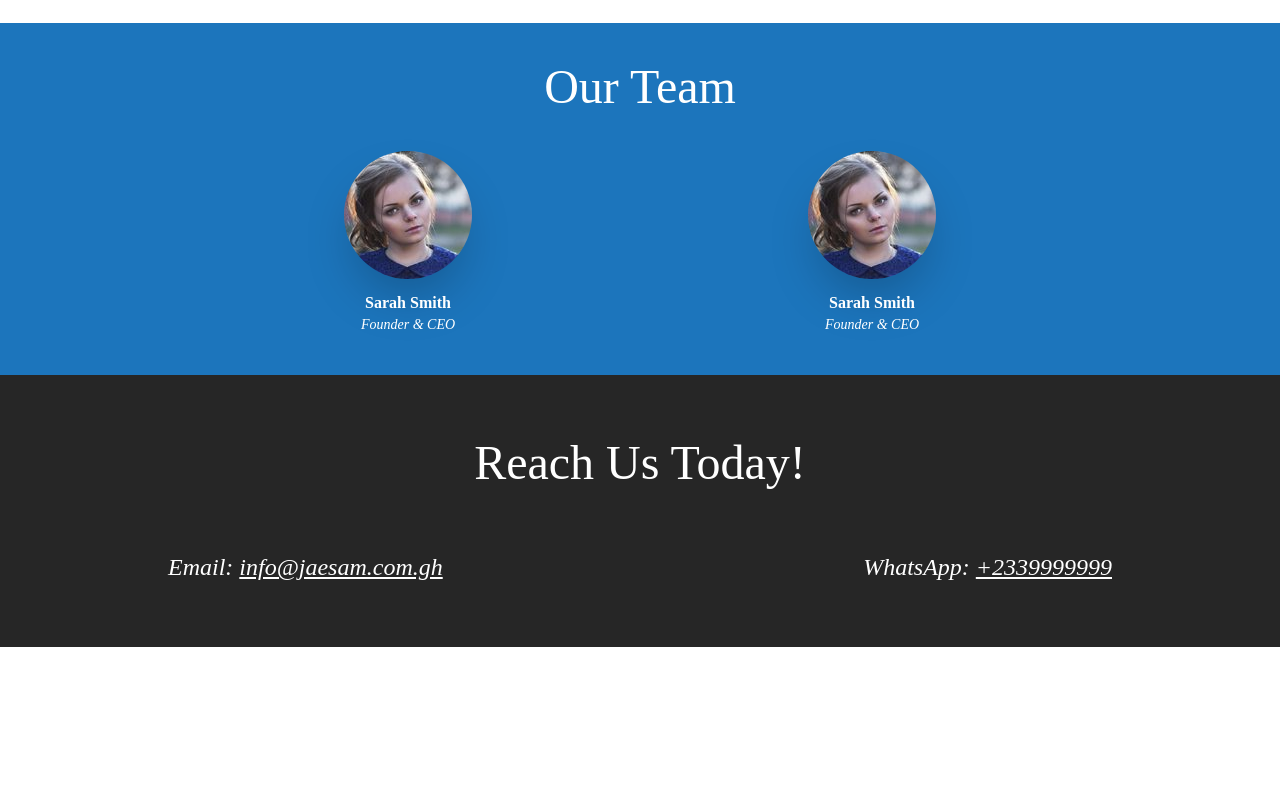
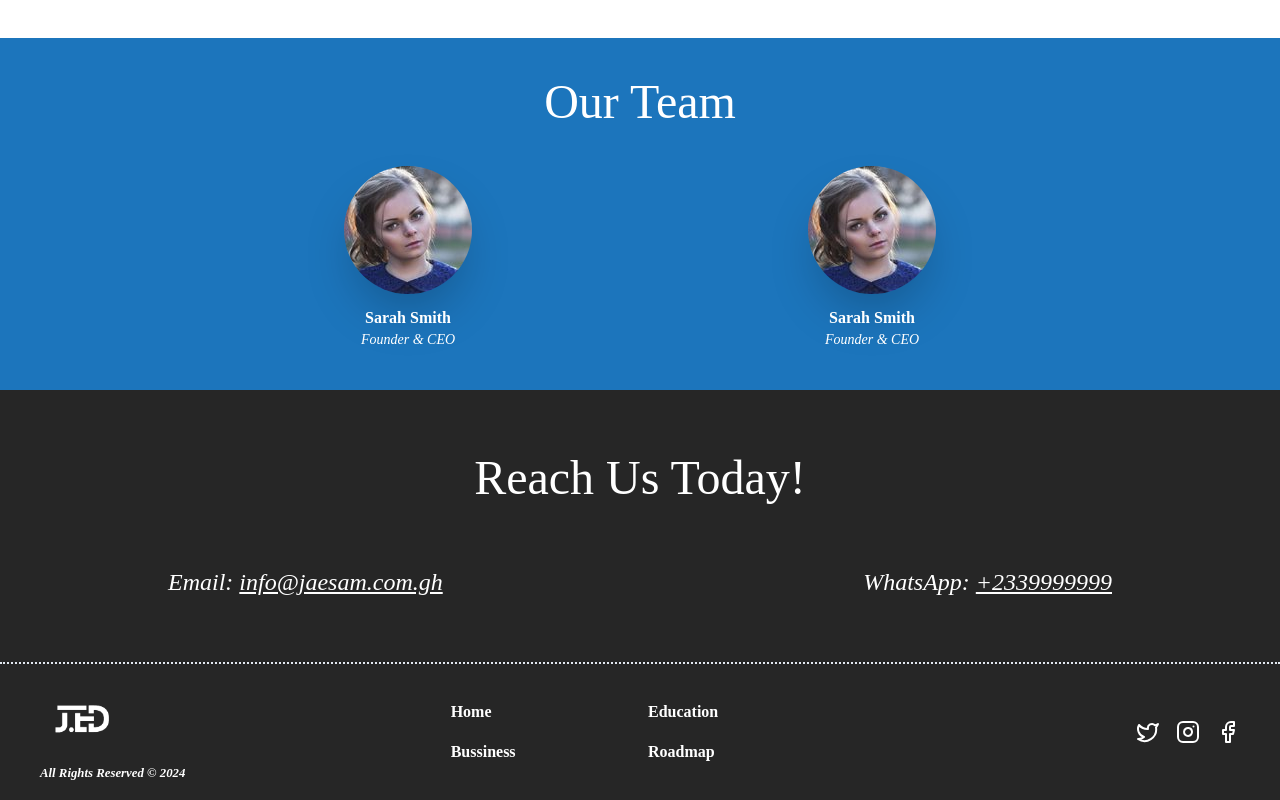
Before and after one commit to MorteyKafui/jaesem-website, an Astro site: page / in a window 1280 px wide. Shown: the part 2963-3763 px from the top of the page. Before the commit the page ends 3610 px from the top, so only its background shows below. Built offline with nearby package versions, Linux system fonts and the light colour scheme; Astro itself is replaced by a stand-in of ours; a web font is replaced by a local one.

Commit message:
add footer

```diff
--- a/src/components/Contact.astro
+++ b/src/components/Contact.astro
@@ -15,3 +15,18 @@
     </address>
   </div>
 </section>
+
+<script>
+  import { gsap } from "gsap";
+  import { ScrollTrigger } from "gsap/ScrollTrigger";
+
+  gsap.registerPlugin(ScrollTrigger);
+
+  gsap.from("#contact address", {
+    opacity: 0,
+    ease: "power4.inOut",
+    yoyo: true,
+    duration: 1,
+    scrollTrigger: "#contact address",
+  });
+</script>
--- /dev/null
+++ b/src/components/Footer.astro
@@ -0,0 +1,87 @@
+---
+import { navItems } from "./Navbar.astro";
+---
+
+<footer class="bg-darkColor border-t-2 border-dotted text-white">
+  <div
+    class="max-w-screen-xl container mx-auto px-10 py-4 grid grid-cols-1 lg:grid-cols-3 items-center justify-between gap-8"
+  >
+    <div>
+      <a href="/"> <img src="/images/footer-logo.png" alt="Jaesam logo" /></a>
+      <small class="font-bold italic"
+        >All Rights Reserved &copy; {new Date().getFullYear()}</small
+      >
+    </div>
+    <ul class="grid grid-cols-2 gap-4 font-bold">
+      {
+        navItems.map(({ label, href }) => (
+          <li>
+            <a href={href}>{label}</a>
+          </li>
+        ))
+      }
+    </ul>
+    <div class="flex gap-4 items-center text-2xl lg:justify-self-end">
+      <p class="hover:-translate-y-2 duration-300 cursor-pointer">
+        <svg
+          xmlns="http://www.w3.org/2000/svg"
+          width="24"
+          height="24"
+          viewBox="0 0 24 24"
+          fill="none"
+          stroke="currentColor"
+          stroke-width="2"
+          stroke-linecap="round"
+          stroke-linejoin="round"
+          class="lucide lucide-twitter"
+          ><path
+            d="M22 4s-.7 2.1-2 3.4c1.6 10-9.4 17.3-18 11.6 2.2.1 4.4-.6 6-2C3 15.5.5 9.6 3 5c2.2 2.6 5.6 4.1 9 4-.9-4.2 4-6.6 7-3.8 1.1 0 3-1.2 3-1.2z"
+          ></path></svg
+        >
+      </p>
+      <p class="hover:-translate-y-2 duration-300 cursor-pointer">
+        <svg
+          xmlns="http://www.w3.org/2000/svg"
+          width="24"
+          height="24"
+          viewBox="0 0 24 24"
+          fill="none"
+          stroke="currentColor"
+          stroke-width="2"
+          stroke-linecap="round"
+          stroke-linejoin="round"
+          class="lucide lucide-instagram"
+          ><rect width="20" height="20" x="2" y="2" rx="5" ry="5"></rect><path
+            d="M16 11.37A4 4 0 1 1 12.63 8 4 4 0 0 1 16 11.37z"></path><line
+            x1="17.5"
+            x2="17.51"
+            y1="6.5"
+            y2="6.5"></line></svg
+        >
+      </p>
+      <p class="hover:-translate-y-2 duration-300 cursor-pointer">
+        <svg
+          xmlns="http://www.w3.org/2000/svg"
+          width="24"
+          height="24"
+          viewBox="0 0 24 24"
+          fill="none"
+          stroke="currentColor"
+          stroke-width="2"
+          stroke-linecap="round"
+          stroke-linejoin="round"
+          class="lucide lucide-facebook"
+          ><path
+            d="M18 2h-3a5 5 0 0 0-5 5v3H7v4h3v8h4v-8h3l1-4h-4V7a1 1 0 0 1 1-1h3z"
+          ></path></svg
+        >
+      </p>
+    </div>
+  </div>
+</footer>
+
+<style>
+  img {
+    width: 80px;
+  }
+</style>
--- a/src/components/Navbar.astro
+++ b/src/components/Navbar.astro
@@ -33,7 +33,6 @@ export const navItems = [
 
 <style>
   img {
-    width: 65px;
-    height: 65px;
+    width: 80px;
   }
 </style>
--- a/src/components/Services.astro
+++ b/src/components/Services.astro
@@ -227,7 +227,7 @@
   gsap.from("#services", {
     opacity: 0,
     ease: "power4.inOut",
-    duration: 2,
+    duration: 1,
     yoyo: true,
     scrollTrigger: {
       trigger: "#services",
--- a/src/pages/index.astro
+++ b/src/pages/index.astro
@@ -6,6 +6,7 @@ import Mission from "@/components/Mission.astro";
 import Services from "@/components/Services.astro";
 import Team from "@/components/Team.astro";
 import Contact from "@/components/Contact.astro";
+import Footer from "@/components/Footer.astro";
 ---
 
 <MainLayout>
@@ -15,4 +16,5 @@ import Contact from "@/components/Contact.astro";
   <Services />
   <Team />
   <Contact />
+  <Footer />
 </MainLayout>
```
Also changed, not shown: public/images/footer-logo.png (added).
